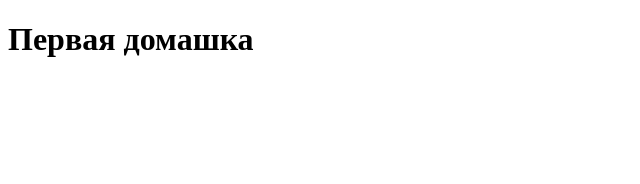
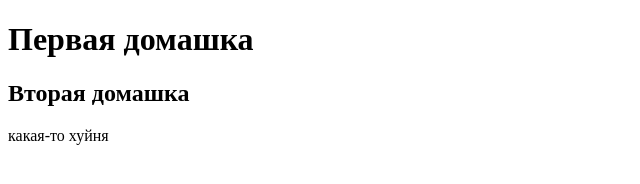
Before and after one commit to HelenaCool/homework-1, a plain HTML site: page index.html in a window 1280 px wide. Shown: the whole page, without its empty margins (0-640 px from the left). Drawn offline with Linux system fonts and the light colour scheme.

Commit message:
добавлена какая-то хуйня

```diff
--- a/index.html
+++ b/index.html
@@ -9,6 +9,8 @@
 <body>
     <header>
         <h1>Первая домашка</h1>
+        <h2>Вторая домашка</h2>
+        <p>какая-то хуйня</p>
     </header>
 
 </body>
```
